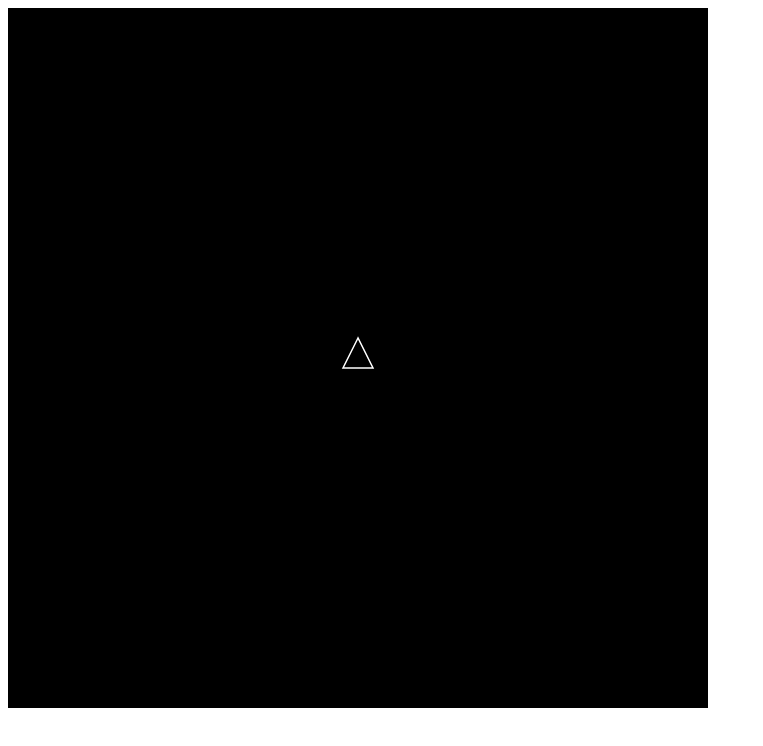
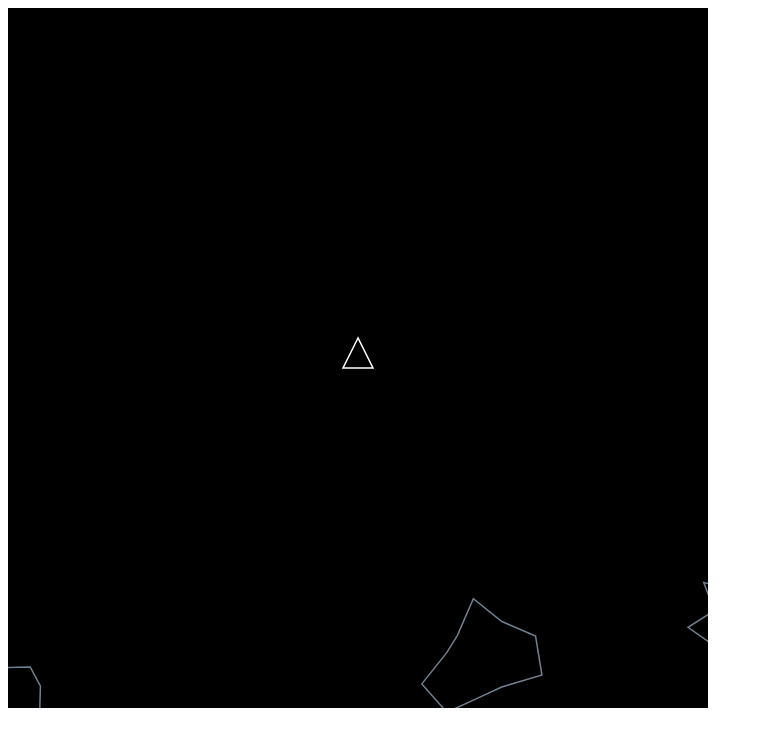
Before and after one commit to elisiolg/asteroids, a plain HTML site: page index.html in a window 1280 px wide. Shown: the whole page, without its empty margins (0-763 px from the left). Drawn offline with Linux system fonts and the light colour scheme.

Commit message:
asteroids creation

```diff
--- a/index.html
+++ b/index.html
@@ -8,21 +8,28 @@
 <body>
     <canvas id="gameCanvas" width="700" height="700"></canvas>
     <script>
-        const FPS = 30 //frames per second
-        const FRICTION = 0.7 //friction coefficient of space (0=no friction, 1= lots of friction)
-        const SHIP_SIZE = 30 //ship height in pixels
-        const SHIP_THRUST = 5 //acceleration of the ship in pixels per second
-        const TURN_SPEED = 360 //turn speed in degrees per second
+        const FPS = 30; // frames per second
+        const FRICTION = 0.7; // friction coefficient of space (0 = no friction, 1 = lots of friction)
+        const ROID_JAG = 0.4; // jaggedness of the asteroids (0 = none, 1 = lots)
+        const ROID_NUM = 3; // starting number of asteroids
+        const ROID_SIZE = 100; // starting size of asteroids in pixels
+        const ROID_SPD = 50; // max starting speed of asteroids in pixels per second
+        const ROID_VERT = 10; // average number of vertices on each asteroid
+        const SHIP_SIZE = 30; // ship height in pixels
+        const SHIP_THRUST = 5; // acceleration of the ship in pixels per second per second
+        const SHIP_TURN_SPD = 360; // turn speed in degrees per second
+        const SHOW_CENTRE_DOT = false; // show or hide ship's centre dot
 
         /** @type {HTMLCanvasElement} */
-        const canv = document.getElementById('gameCanvas')
-        const ctx = canv.getContext('2d')
+        var canv = document.getElementById("gameCanvas");
+        var ctx = canv.getContext("2d");
 
-        const ship = {
+        // set up the spaceship object
+        var ship = {
             x: canv.width / 2,
             y: canv.height / 2,
-            r: SHIP_SIZE /2,
-            a: 90 / 180 * Math.PI, //convert to radians
+            r: SHIP_SIZE / 2,
+            a: 90 / 180 * Math.PI, // convert to radians
             rot: 0,
             thrusting: false,
             thrust: {
@@ -31,117 +38,209 @@
             }
         }
 
-        //set uo event handler
-        document.addEventListener('keydown', keyDown)
-        document.addEventListener('keyup', keyUp)
+        // set up asteroids
+        var roids = [];
+        createAsteroidBelt();
+
+        // set up event handlers
+        document.addEventListener("keydown", keyDown);
+        document.addEventListener("keyup", keyUp);
 
         // set up the game loop
-        setInterval(update, 1000 / FPS)
+        setInterval(update, 1000 / FPS);
 
-        function keyDown(/** @type {KeyboardEvent} */ e){
-            switch(e.keyCode) {
-                case 37: //left arrow (rotate ship left)
-                    ship.rot = TURN_SPEED / 180 * Math.PI / FPS;
-                    break
-                case 38: //up arrow (thrust the ship forward)
-                    ship.thrusting = true
-                    break
-                case 39: //right arrow (rotate ship rights)
-                    ship.rot = -TURN_SPEED / 180 * Math.PI / FPS;
-                    break
+        function createAsteroidBelt() {
+            roids = [];
+            var x, y;
+            for (var i = 0; i < ROID_NUM; i++) {
+                // random asteroid location (not touching spaceship)
+                do {
+                    x = Math.floor(Math.random() * canv.width);
+                    y = Math.floor(Math.random() * canv.height);
+                } while (distBetweenPoints(ship.x, ship.y, x, y) < ROID_SIZE * 2 + ship.r);
+                roids.push(newAsteroid(x, y));
             }
         }
 
-        function keyUp(/** @type {KeyboardEvent} */ e) {
-            switch(e.keyCode) {
-                case 37: //left arrow (stop rotate  left)
-                    ship.rot = 0;
-                    break
-                case 38: //up arrow (stopping thrust)
-                    ship.thrusting = false
-                    break
-                case 39: //right arrow (stop rotate  rights)
-                    ship.rot = 0;
-                    break
+        function distBetweenPoints(x1, y1, x2, y2) {
+            return Math.sqrt(Math.pow(x2 - x1, 2) + Math.pow(y2 - y1, 2));
+        }
+
+        function keyDown(/** @type {KeyboardEvent} */ ev) {
+            switch(ev.keyCode) {
+                case 37: // left arrow (rotate ship left)
+                    ship.rot = SHIP_TURN_SPD / 180 * Math.PI / FPS;
+                    break;
+                case 38: // up arrow (thrust the ship forward)
+                    ship.thrusting = true;
+                    break;
+                case 39: // right arrow (rotate ship right)
+                    ship.rot = -SHIP_TURN_SPD / 180 * Math.PI / FPS;
+                    break;
             }
         }
 
-        function update(){
-            //draw space
-            ctx.fillStyle = 'black';
-            ctx.fillRect(0, 0, canv.width, canv.height)
+        function keyUp(/** @type {KeyboardEvent} */ ev) {
+            switch(ev.keyCode) {
+                case 37: // left arrow (stop rotating left)
+                    ship.rot = 0;
+                    break;
+                case 38: // up arrow (stop thrusting)
+                    ship.thrusting = false;
+                    break;
+                case 39: // right arrow (stop rotating right)
+                    ship.rot = 0;
+                    break;
+            }
+        }
 
-            //thrust the ship
-            if(ship.thrusting) {
-                ship.thrust.x += SHIP_THRUST * Math.cos(ship.a) / FPS
-                ship.thrust.y -= SHIP_THRUST * Math.sin(ship.a) / FPS
+        function newAsteroid(x, y) {
+            var roid = {
+                a: Math.random() * Math.PI * 2, // in radians
+                offs: [],
+                r: ROID_SIZE / 2,
+                vert: Math.floor(Math.random() * (ROID_VERT + 1) + ROID_VERT / 2),
+                x: x,
+                y: y,
+                xv: Math.random() * ROID_SPD / FPS * (Math.random() < 0.5 ? 1 : -1),
+                yv: Math.random() * ROID_SPD / FPS * (Math.random() < 0.5 ? 1 : -1)
+            };
 
-                //draw the thruster
-                ctx.fillStyle = 'red'
-                ctx.strokeStyle = 'yellow'
-                ctx.lineWidth = SHIP_SIZE / 10
-                ctx.beginPath()
-                ctx.moveTo( //rear left
+            // populate the offsets array
+            for (var i = 0; i < roid.vert; i++) {
+                roid.offs.push(Math.random() * ROID_JAG * 2 + 1 - ROID_JAG);
+            }
+
+            return roid;
+        }
+
+        function update() {
+            // draw space
+            ctx.fillStyle = "black";
+            ctx.fillRect(0, 0, canv.width, canv.height);
+
+            // thrust the ship
+            if (ship.thrusting) {
+                ship.thrust.x += SHIP_THRUST * Math.cos(ship.a) / FPS;
+                ship.thrust.y -= SHIP_THRUST * Math.sin(ship.a) / FPS;
+
+                // draw the thruster
+                ctx.fillStyle = "red";
+                ctx.strokeStyle = "yellow";
+                ctx.lineWidth = SHIP_SIZE / 10;
+                ctx.beginPath();
+                ctx.moveTo( // rear left
                     ship.x - ship.r * (2 / 3 * Math.cos(ship.a) + 0.5 * Math.sin(ship.a)),
                     ship.y + ship.r * (2 / 3 * Math.sin(ship.a) - 0.5 * Math.cos(ship.a))
-                )
-                ctx.lineTo( //rear center behind the ship
-                    ship.x - ship.r * 6 / 3 * Math.cos(ship.a),
-                    ship.y + ship.r * 6 / 3 * Math.sin(ship.a)
-                )
-                ctx.lineTo( //rear right
+                );
+                ctx.lineTo( // rear centre (behind the ship)
+                    ship.x - ship.r * 5 / 3 * Math.cos(ship.a),
+                    ship.y + ship.r * 5 / 3 * Math.sin(ship.a)
+                );
+                ctx.lineTo( // rear right
                     ship.x - ship.r * (2 / 3 * Math.cos(ship.a) - 0.5 * Math.sin(ship.a)),
                     ship.y + ship.r * (2 / 3 * Math.sin(ship.a) + 0.5 * Math.cos(ship.a))
-                )
-                ctx.closePath()
-                ctx.fill()
-                ctx.stroke()
-            }else {
-                ship.thrust.x -= FRICTION * ship.thrust.x / FPS
-                ship.thrust.y -= FRICTION * ship.thrust.y / FPS
+                );
+                ctx.closePath();
+                ctx.fill();
+                ctx.stroke();
+            } else {
+                // apply friction (slow the ship down when not thrusting)
+                ship.thrust.x -= FRICTION * ship.thrust.x / FPS;
+                ship.thrust.y -= FRICTION * ship.thrust.y / FPS;
             }
 
-            //draw a triangular ship
-            ctx.strokeStyle = 'white'
-            ctx.lineWidth = SHIP_SIZE / 20
-            ctx.beginPath()
-            ctx.moveTo( //nose of the ship
+            // draw the triangular ship
+            ctx.strokeStyle = "white";
+            ctx.lineWidth = SHIP_SIZE / 20;
+            ctx.beginPath();
+            ctx.moveTo( // nose of the ship
                 ship.x + 4 / 3 * ship.r * Math.cos(ship.a),
                 ship.y - 4 / 3 * ship.r * Math.sin(ship.a)
-            )
-            ctx.lineTo( //rear left
+            );
+            ctx.lineTo( // rear left
                 ship.x - ship.r * (2 / 3 * Math.cos(ship.a) + Math.sin(ship.a)),
                 ship.y + ship.r * (2 / 3 * Math.sin(ship.a) - Math.cos(ship.a))
-            )
-            ctx.lineTo( //rear right
+            );
+            ctx.lineTo( // rear right
                 ship.x - ship.r * (2 / 3 * Math.cos(ship.a) - Math.sin(ship.a)),
                 ship.y + ship.r * (2 / 3 * Math.sin(ship.a) + Math.cos(ship.a))
-            )
-            ctx.closePath()
-            ctx.stroke()
+            );
+            ctx.closePath();
+            ctx.stroke();
 
-            //rotate ship
-            ship.a += ship.rot
+            // draw the asteroids
+            ctx.strokeStyle = "slategrey";
+            ctx.lineWidth = SHIP_SIZE / 20;
+            var a, r, x, y, offs, vert;
+            for (var i = 0; i < roids.length; i++) {
 
-            //move the ship
-            ship.x += ship.thrust.x
-            ship.y += ship.thrust.y
+                // get the asteroid properties
+                a = roids[i].a;
+                r = roids[i].r;
+                x = roids[i].x;
+                y = roids[i].y;
+                offs = roids[i].offs;
+                vert = roids[i].vert;
 
-            //handle edge of screen
-            if(ship.x < 0 - ship.r){
-                ship.x = canv.width + ship.r
-            }else if (ship.x > canv.width + ship.r){
-                ship.x= 0 - ship.r
-            }
-            if(ship.y < 0 - ship.r){
-                ship.y = canv.height + ship.r
-            }else if (ship.y > canv.height + ship.r){
-                ship.y= 0 - ship.r
+                // draw the path
+                ctx.beginPath();
+                ctx.moveTo(
+                    x + r * offs[0] * Math.cos(a),
+                    y + r * offs[0] * Math.sin(a)
+                );
+
+                // draw the polygon
+                for (var j = 1; j < vert; j++) {
+                    ctx.lineTo(
+                        x + r * offs[j] * Math.cos(a + j * Math.PI * 2 / vert),
+                        y + r * offs[j] * Math.sin(a + j * Math.PI * 2 / vert)
+                    );
+                }
+                ctx.closePath();
+                ctx.stroke();
+
+                // move the asteroid
+                roids[i].x += roids[i].xv;
+                roids[i].y += roids[i].yv;
+
+                // handle asteroid edge of screen
+                if (roids[i].x < 0 - roids[i].r) {
+                    roids[i].x = canv.width + roids[i].r;
+                } else if (roids[i].x > canv.width + roids[i].r) {
+                    roids[i].x = 0 - roids[i].r
+                }
+                if (roids[i].y < 0 - roids[i].r) {
+                    roids[i].y = canv.height + roids[i].r;
+                } else if (roids[i].y > canv.height + roids[i].r) {
+                    roids[i].y = 0 - roids[i].r
+                }
             }
 
-            //center dot
-            ctx.fillStyle = 'red'
-            //ctx.fillRect(ship.x - 1, ship.y - 1, 2, 2)
+            // centre dot
+            if (SHOW_CENTRE_DOT) {
+                ctx.fillStyle = "red";
+                ctx.fillRect(ship.x - 1, ship.y - 1, 2, 2);
+            }
+
+            // rotate the ship
+            ship.a += ship.rot;
+
+            // move the ship
+            ship.x += ship.thrust.x;
+            ship.y += ship.thrust.y;
+
+            // handle edge of screen
+            if (ship.x < 0 - ship.r) {
+                ship.x = canv.width + ship.r;
+            } else if (ship.x > canv.width + ship.r) {
+                ship.x = 0 - ship.r;
+            }
+            if (ship.y < 0 - ship.r) {
+                ship.y = canv.height + ship.r;
+            } else if (ship.y > canv.height + ship.r) {
+                ship.y = 0 - ship.r;
+            }
         }
     </script>
 </body>
```
